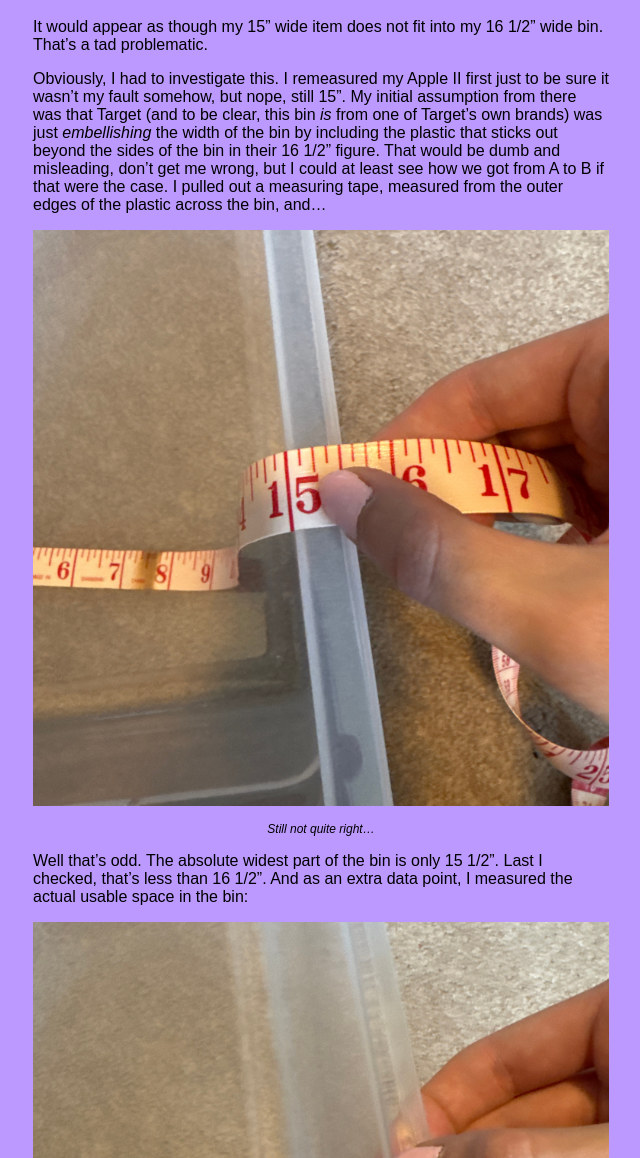
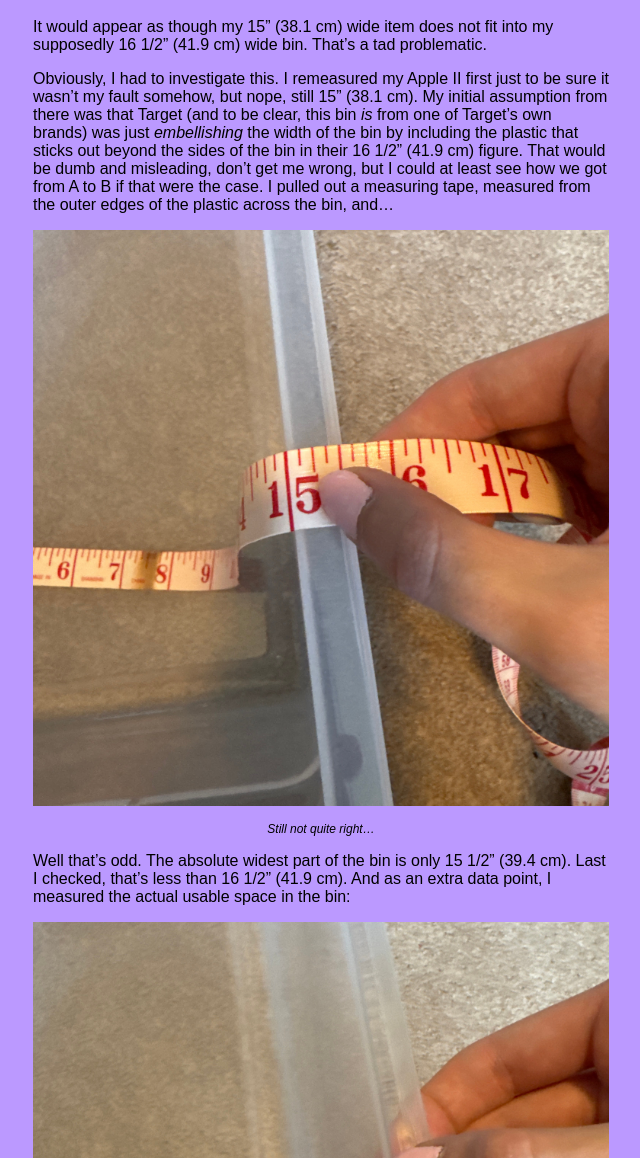
Before and after one commit to NinjaCheetah/ninjacheetah.github.io, a Jekyll site: the page built from _posts/2026-05-17-target-cant-measure.md, in a window 1280 px wide and 1400 px high, scrolled down 1960 px. Shown: the part 242-1400 px from the top of the window, without its empty margins (319-959 px from the left). Built offline with Jekyll 4.4.1, drawn with Linux system fonts in a browser that asks for light colours; some web fonts are replaced; comment, search, counter and statistics services are not loaded; some of the changed text lies outside the part shown.

Commit message:
Oops, I teased metric conversions and then forgot about them part way in

```diff
--- a/_posts/2026-05-17-target-cant-measure.md
+++ b/_posts/2026-05-17-target-cant-measure.md
@@ -23,7 +23,7 @@ It's lived under my bed for a while, but like I said I wanted anything going bac
 ![](/assets/blog-imgs/target-cant-measure/the-bin.jpg)
 *It claims to be 6 1/2" x 16 1/2" x 24" (16.5cm x 41.9cm x 60.9cm).*
 
-This bin seemed great. 16 1/2" is certainly > 15", so my Apple II should fit no problem, right?
+This bin seemed great. 16 1/2" (41.9 cm) is certainly > 15" (38.1 cm), so my Apple II should fit no problem, right?
 
 Right?
 
@@ -32,33 +32,33 @@ Right?
 
 Hmm.
 
-It would appear as though my 15" wide item does not fit into my 16 1/2" wide bin. That's a tad problematic.
+It would appear as though my 15" (38.1 cm) wide item does not fit into my supposedly 16 1/2" (41.9 cm) wide bin. That's a tad problematic.
 
-Obviously, I had to investigate this. I remeasured my Apple II first just to be sure it wasn't my fault somehow, but nope, still 15". My initial assumption from there was that Target (and to be clear, this bin *is* from one of Target's own brands) was just *embellishing* the width of the bin by including the plastic that sticks out beyond the sides of the bin in their 16 1/2" figure. That would be dumb and misleading, don't get me wrong, but I could at least see how we got from A to B if that were the case. I pulled out a measuring tape, measured from the outer edges of the plastic across the bin, and...
+Obviously, I had to investigate this. I remeasured my Apple II first just to be sure it wasn't my fault somehow, but nope, still 15" (38.1 cm). My initial assumption from there was that Target (and to be clear, this bin *is* from one of Target's own brands) was just *embellishing* the width of the bin by including the plastic that sticks out beyond the sides of the bin in their 16 1/2" (41.9 cm) figure. That would be dumb and misleading, don't get me wrong, but I could at least see how we got from A to B if that were the case. I pulled out a measuring tape, measured from the outer edges of the plastic across the bin, and...
 
 ![](/assets/blog-imgs/target-cant-measure/full-width.jpg)
 *Still not quite right...*
 
-Well that's odd. The absolute widest part of the bin is only 15 1/2". Last I checked, that's less than 16 1/2". And as an extra data point, I measured the actual usable space in the bin:
+Well that's odd. The absolute widest part of the bin is only 15 1/2" (39.4 cm). Last I checked, that's less than 16 1/2" (41.9 cm). And as an extra data point, I measured the actual usable space in the bin:
 
 ![](/assets/blog-imgs/target-cant-measure/usable-width.jpg)
 *A whole inch further from the target.*
 
-Just about 14 1/2". That's a full 2" less than what's being advertised! No wonder my Apple II can be perched majestically on top of it.
+Just about 14 1/2" (36.8 cm). That's a full 2" (5.1 cm) less than what's being advertised! No wonder my Apple II can be perched majestically on top of it.
 
-I figured that while I was measuring things, I would check their other dimensions as well. If they're going to be 2" off on usable space width-wise, it wouldn't be crazy to think they might also be lying about the depth. And sure enough:
+I figured that while I was measuring things, I would check their other dimensions as well. If they're going to be 2" (5.1 cm) off on usable space width-wise, it wouldn't be crazy to think they might also be lying about the depth. And sure enough:
 
 ![](/assets/blog-imgs/target-cant-measure/full-depth.jpg)
 *Closer than the width was, but still wrong.*
 
-Just under 23 1/2" is certainly much closer to the target of 24" than the width was to 16 1/2", but that's still noticeably shorter than printed. On top of that, there's a lip in the inside of the bin, so the usable depth is actually substantially shorter than what you'd get if you just measured the inside at the top. And so I measured that:
+Just under 23 1/2" (59.7 cm) is certainly much closer to the target of 24" (61 cm) than the width was to 16 1/2" (41.9 cm), but that's still noticeably shorter than printed. On top of that, there's a lip in the inside of the bin, so the usable depth is actually substantially shorter than what you'd get if you just measured the inside at the top. And so I measured that:
 
 ![](/assets/blog-imgs/target-cant-measure/usable-depth.jpg)
 *And now we're much farther.*
 
-21"! So we're 2" short on width, and 3" short on depth. Awesome. Cool.
+21" (53.3 cm)! So we're 2" (5.1 cm) short on width, and 3" (7.6 cm) short on depth. Awesome. Cool.
 
-The only dimension they *didn't* lie about was the height. I measured the height of the bin, lid on like how I'd expect it to be measured, and it actually came out to the 6 1/2" promised. But for the other two, they're just very incorrect, and so the bin is very unhelpful.
+The only dimension they *didn't* lie about was the height. I measured the height of the bin, lid on like how I'd expect it to be measured, and it actually came out to the 6 1/2" (16.5 cm) promised. But for the other two, they're just very incorrect, and so the bin is very unhelpful.
 
 Could this be an honest mistake? I mean I guess? But this feels deliberate in some way. The numbers feel too far off to just be simple measurement errors, but way too close for this to be a situation where the labels got swapped around between differently sized bins during manufacturing or something. And while I may not have a definite answer, I do have a theory. Target, like all giant corporations, are no strangers to shrinkflation. It wouldn't seem completely insane to me that they could have reduced this bin's size by a little bit at some point and continued to use the old labels, because nobody is going to miss a couple inches, right? Yknow, on the thing sold in specific sizes to be able to fit different things. One of the places where the dimensions actually kinda matter a lot.
 
```
